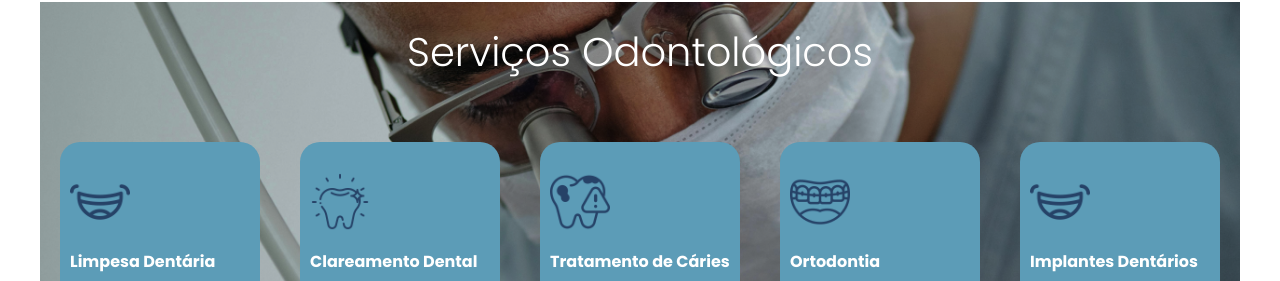
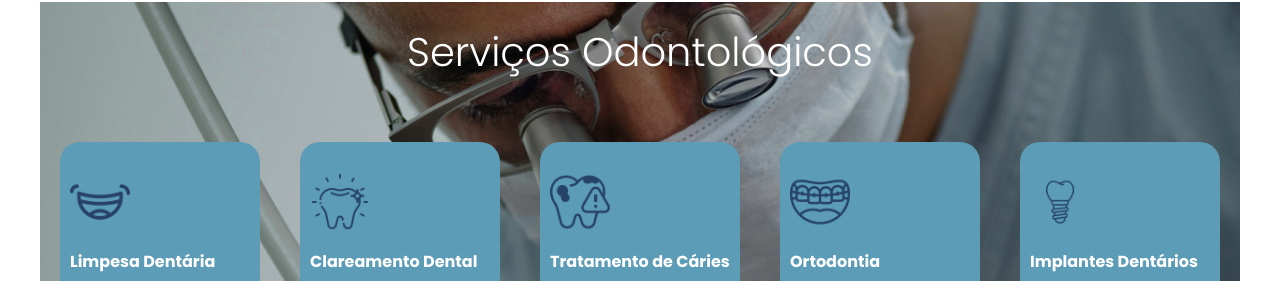
Before and after one commit to Diegooaraujo/Clinica, a plain HTML site: page view/index.html in a window 1280 px wide. Shown: the part 1415-1696 px from the top of the page. Drawn offline with Linux system fonts and the light colour scheme.

Commit message:
Update index.html

```diff
--- a/view/index.html
+++ b/view/index.html
@@ -83,7 +83,7 @@
                 <p>Uso de aparelhos para corrigir desalinhamentos e má oclusão dos dentes, promovendo uma mordida saudável e estética.</p>
             </div>
             <div class="servico">
-                <img src="../images/icones/sorriso.png" alt="">
+                <img src="../images/icones/implante-dentario.png" alt="">
                 <h3>Implantes Dentários</h3>
                 <p>Dispositivos de titânio inseridos no osso para substituir dentes perdidos, oferecendo uma base para coroas.</p>
             </div>
```
